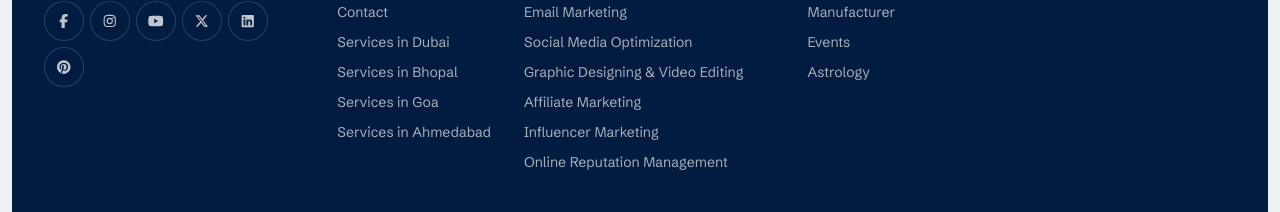
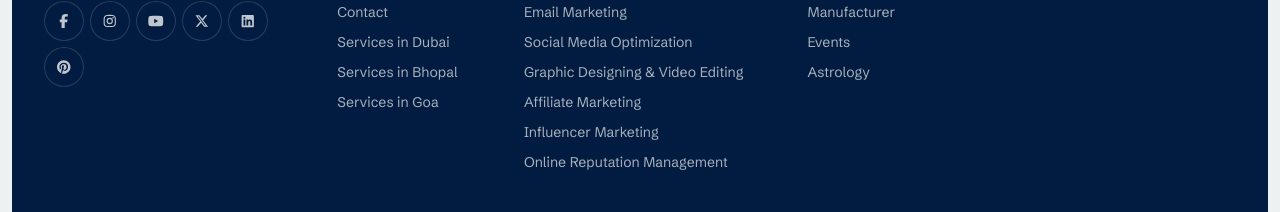
Before and after one commit to BigwigMediaDigital968/Bigwig-website-New, a Next.js app: page / in a window 1280 px wide. Shown: the part 9902-10114 px from the top of the page. Built offline with nearby package versions, Linux system fonts and the light colour scheme; no server answers; a web font is replaced by a local one.

Commit message:
footer update

```diff
--- a/components/layout/Footer.tsx
+++ b/components/layout/Footer.tsx
@@ -27,7 +27,7 @@
   { name: "Services in Dubai", path: "/v3/digital-marketing-agency-dubai-uae" },
   { name: "Services in Bhopal", path: "/digital-marketing-agency-bhopal" },
   { name: "Services in Goa", path: "/v2/digital-marketing-agency-goa" },
-  { name: "Services in Ahmedabad", path: "/digital-marketing-agency-ahmedabad" },
+  // { name: "Services in Ahmedabad", path: "/digital-marketing-agency-ahmedabad" },
 
 ];
 
```
